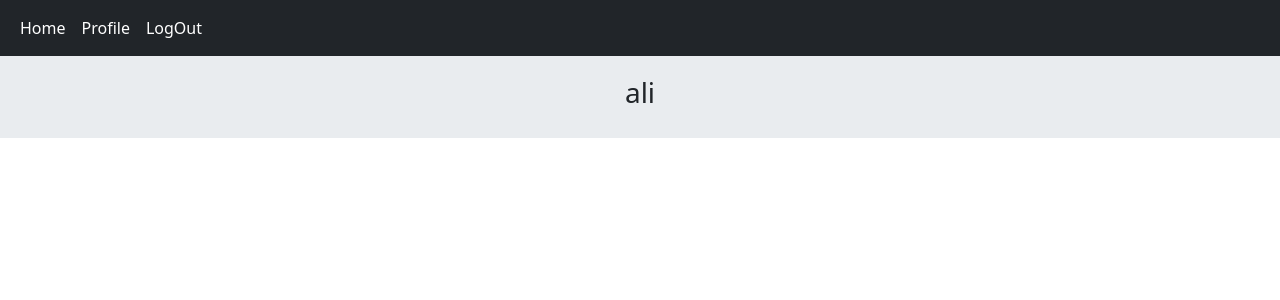
After one commit to mehdi-prbb/django_projetc_social_network, a Django app: page /accounts/profile/5/ in a window 1280 px wide. The commit adds this page. Shown: the top 300 px of the page. Run offline with Django 4.2, Linux system fonts and the light colour scheme; a user stored in the database is signed in; data comes from the database, SQL or seed files in the repository; both versions use the stored data as it was after the commit.

Commit message:
add profile view

```diff
--- /dev/null
+++ b/accounts/templates/accounts/profile.html
@@ -0,0 +1,7 @@
+{% extends '_base.html' %}
+
+{% block page_title %}Profile{% endblock page_title %}
+
+{% block content %}
+    <h3 class="text-center">{{ user.username }}</h3>
+{% endblock content %}
--- a/accounts/urls.py
+++ b/accounts/urls.py
@@ -8,4 +8,5 @@ urlpatterns = [
     path('register/', views.UserRegisterView.as_view(), name='user_register'),
     path('login/', views.UserLogInView.as_view(), name='user_login'),
     path('logout/', views.UserLogOutView.as_view(), name='user_logout'),
+    path('profile/<int:user_id>/', views.UserProfileView.as_view(), name='user_profile'),
 ]
--- a/accounts/views.py
+++ b/accounts/views.py
@@ -1,4 +1,4 @@
-from django.shortcuts import render, redirect
+from django.shortcuts import render, redirect, get_object_or_404
 from django.views import View
 from django.contrib.auth.models import User
 from django.contrib import messages
@@ -66,3 +66,9 @@ class UserLogOutView(LoginRequiredMixin, View):
         logout(request)
         messages.success(request, 'you are logged out successfully', 'success')
         return redirect('pages:home')
+
+
+class UserProfileView(LoginRequiredMixin, View):
+    def get(self, request, user_id):
+        user = get_object_or_404(User, pk=user_id)
+        return render(request, 'accounts/profile.html', {'user':user})
--- a/templates/inc/navbar.html
+++ b/templates/inc/navbar.html
@@ -4,6 +4,7 @@
         <div class="navbar-nav">
           <a class="nav-link active" aria-current="page" href="{% url 'pages:home' %}">Home</a>
           {% if request.user.is_authenticated %}
+            <a class="nav-link active" aria-current="page" href="{% url 'accounts:user_profile' request.user.id %}">Profile</a>
             <a class="nav-link active" aria-current="page" href="{% url 'accounts:user_logout' %}">LogOut</a>
           {% else %}
             <a class="nav-link active" aria-current="page" href="{% url 'accounts:user_register' %}">Register</a>
```
Also changed, not shown: db.sqlite3.
